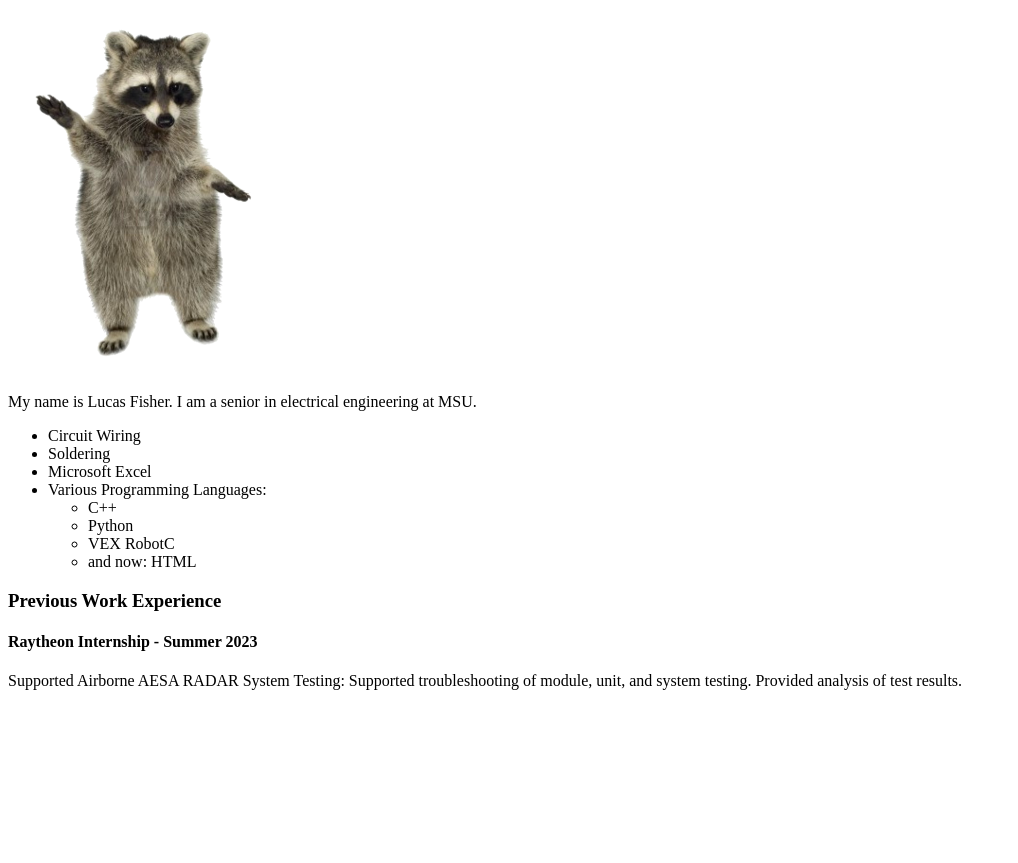
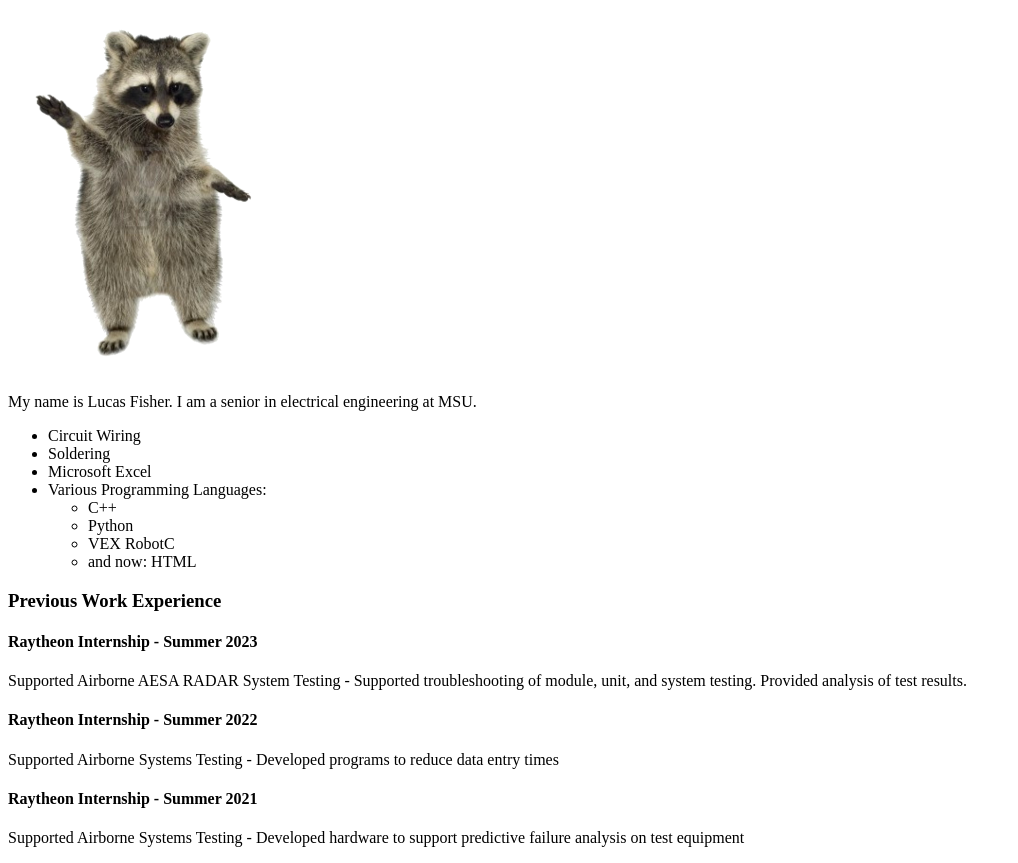
Before and after one commit to Wolfy2025/demo-repo, a plain HTML site: page index.html in a window 1280 px wide. Shown: the part 79-942 px from the top of the page, without its empty margins (0-1018 px from the left). Before the commit the page ends 800 px from the top, so only its background shows below. Drawn offline with Linux system fonts and the light colour scheme.

Commit message:
Updated information
Added additional work experience.  Changed alternate image text to more accurately describe image.

```diff
--- a/index.html
+++ b/index.html
@@ -7,7 +7,7 @@
     </head>
     <body>
         <h1>Lucas Fisher's Digital Resume</h1>
-        <img src="images/NotRakki.png" alt="My test image" />
+        <img src="images/NotRakki.png" alt="My raccoon friend that is also a test image." />
 
         <p>My name is Lucas Fisher.  I am a senior in electrical engineering at MSU.</p>
 
@@ -27,8 +27,14 @@
         <h3>Previous Work Experience</h3>
 
         <h4>Raytheon Internship - Summer 2023</h4>
-        <p>Supported Airborne AESA RADAR System Testing:
+        <p>Supported Airborne AESA RADAR System Testing -
             Supported troubleshooting of module, unit, and system testing.  Provided analysis of test results.
         </p>
+
+        <h4>Raytheon Internship - Summer 2022</h4>
+        <p>Supported Airborne Systems Testing - Developed programs to reduce data entry times</p>
+
+        <h4>Raytheon Internship - Summer 2021</h4>
+        <p>Supported Airborne Systems Testing - Developed hardware to support predictive failure analysis on test equipment</p>
     </body>
 </html>
```
